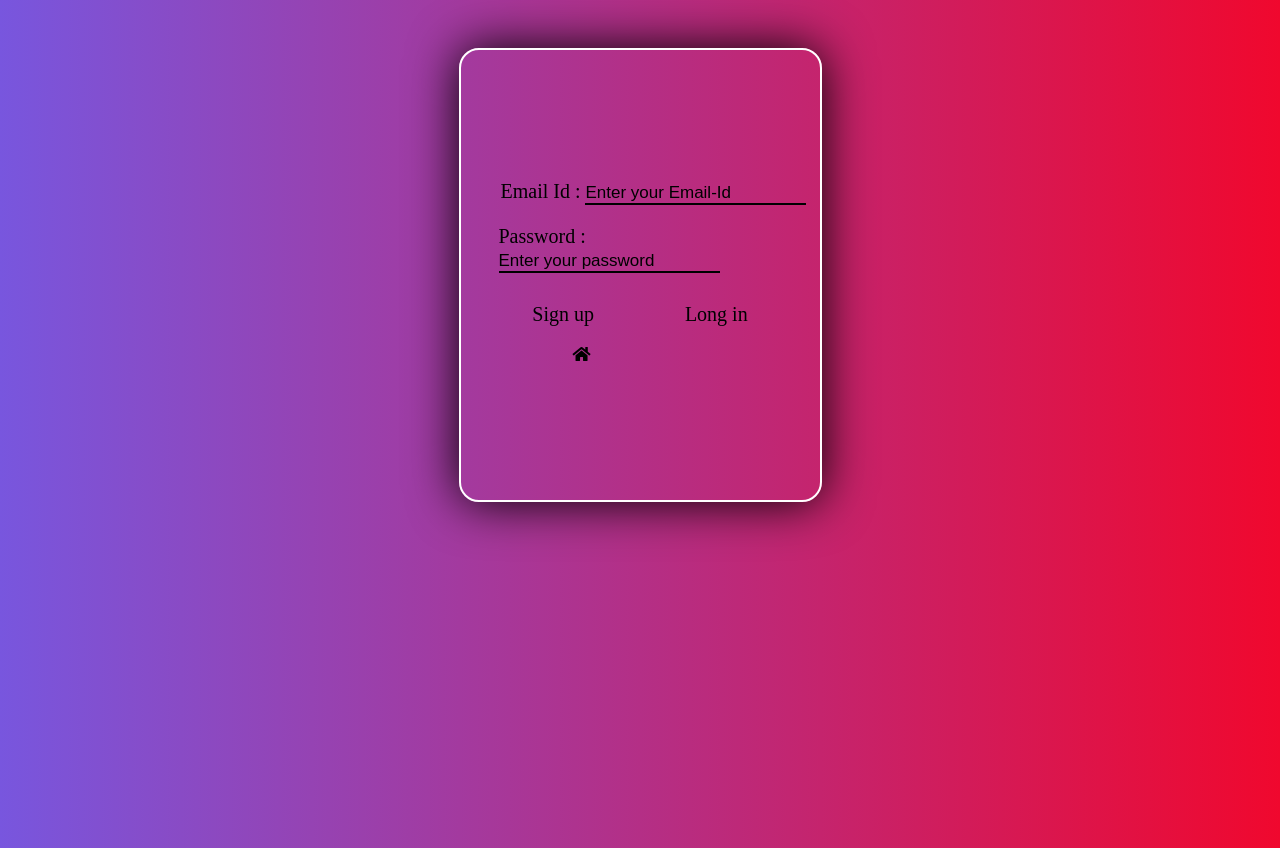
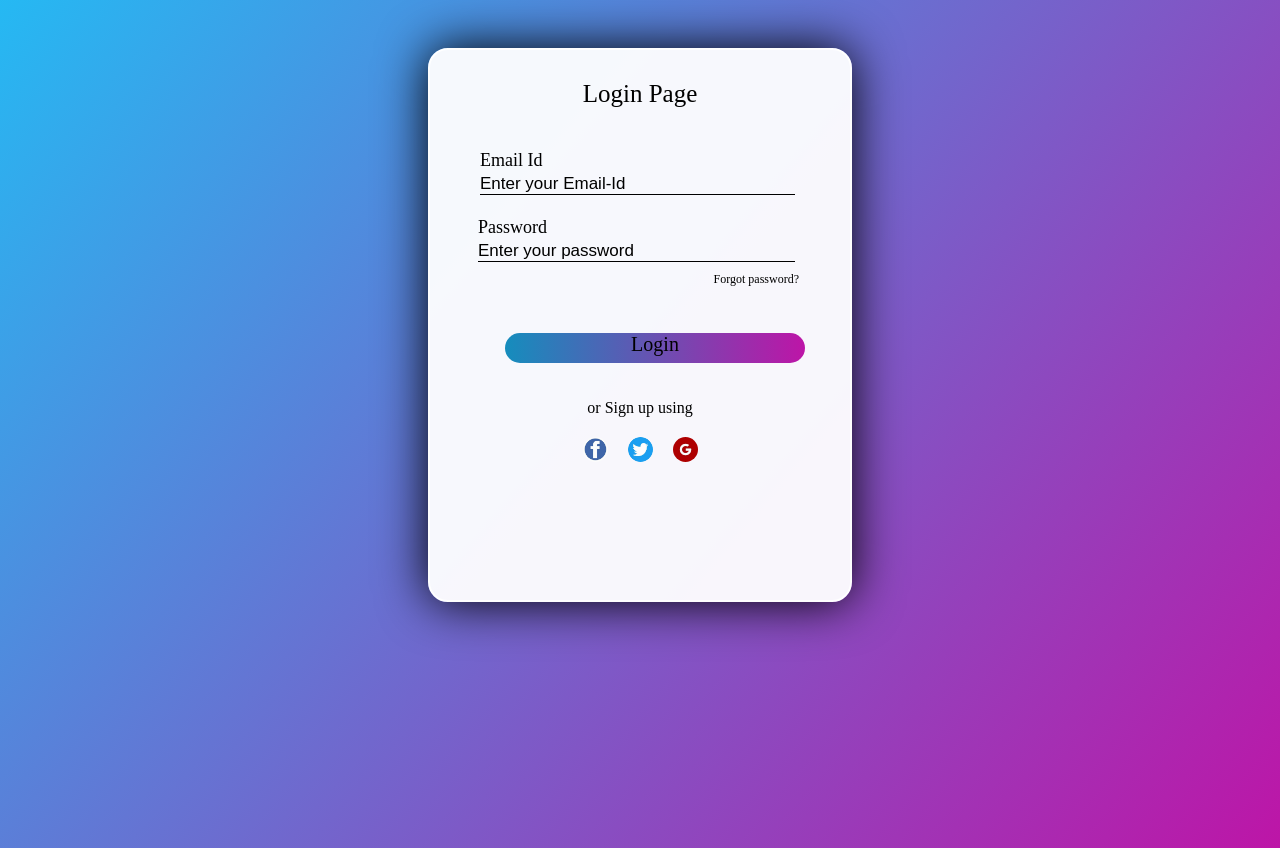
Before and after one commit to KaranGade24/loginPage, a plain HTML site: page index.html in a window 1280 px wide. Drawn offline with Linux system fonts and the light colour scheme.

Commit message:
create new design and add images

```diff
--- a/index.html
+++ b/index.html
@@ -15,9 +15,10 @@
   <body>
     <div class="login-page-bg">
       <div class="login-page-box">
+        <div class="login-name"><p>Login Page</p></div>
         <div class="email-pass-box">
           <div class="email-id">
-            <label for="email-id">Email Id : </label>
+            <div><label for="email-id">Email Id </label></div>
             <input
               class="email-input"
               type="email"
@@ -25,22 +26,27 @@
             />
           </div>
           <div class="password">
-            <label for="passward">Password : </label>
+            <label for="passward">Password <br /></label>
             <input
               class="pass-input"
               type="password"
               placeholder="Enter your password"
             />
           </div>
+
+          <span class="forgot">
+            <br />
+            <p>Forgot password?</p>
+          </span>
+          <p><br /><br /></p>
+          <div class="login-btn">Login</div>
         </div>
-        <div class="all-btn-box">
-          <div class="sign-btn">Sign up</div>
-          <div class="login-btn">Long in</div>
-        </div>
-        <div class="all-login-img">
-          <i class="fa fa-home"></i>
-          <i class="fa-brands fa-github"></i>
-          <i class="fa fa-facebook"></i>
+        <p><br /><br /></p>
+        <div class="or">or Sign up using <br /></div>
+        <div class="all-img">
+          <a href=""> <img src="./images/fb.jpg" alt="error" /> </a>
+          <a href=""> <img src="./images/twitter.jpg" alt="error" /> </a>
+          <a href=""> <img src="./images/google.jpg" alt="error" /> </a>
         </div>
       </div>
     </div>
--- a/style.css
+++ b/style.css
@@ -4,7 +4,8 @@
 }
 
 body {
-  background: linear-gradient(90deg, rgb(120, 86, 222), rgb(240, 8, 46));
+  background: linear-gradient(130deg, rgba(7, 175, 241, 0.877), #bd15a7);
+
   /* background-color: rgb(229, 116, 135); */
   width: 100vw;
   height: 100vh;
@@ -15,23 +16,25 @@ body {
   box-shadow: 0px 0px 50px black;
   margin: auto;
   margin-top: 48px;
-  background-color: transparent;
-  width: 359px;
-  height: 450px;
+  background-color: rgba(255, 255, 255, 0.950);
+  width: 400px;
+  height: 530px;
   border-radius: 20px;
   border: 2px solid white;
+  padding: 10px;
   /* position: absolute; */
 }
 
-/*
-.login-page-box {
-
-
-} */
+.login-name p {
+  margin: 20px;
+  font-size: 25px;
+  color: black;
+  text-align: center;
+}
 .email-pass-box {
   margin-left: 30px;
   font-size: 20px;
-  margin-top: 120px;
+  margin-top: 30px;
 }
 
 .email-id {
@@ -43,33 +46,52 @@ input {
   font-size: 17px;
   outline: none;
   border: none;
-  border-bottom: 2px solid black;
+  border-bottom: 1px solid black;
   background-color: transparent;
+  width: 90%;
 }
 
 input::placeholder {
   color: black;
 }
-
+label{
+  font-size: 18px;
+}
 .password {
   padding: 10px;
   padding-left: 8px;
 }
 
-.all-btn-box {
-  font-size: 20px;
-  margin: auto;
-  width: 60%;
-  /* background-color:black; */
-  padding: 20px;
+.forgot {
+  width: 100%;
+  height: fit-content;
+  font-size: 12px;
   display: flex;
-  justify-content: space-between;
+  justify-content: right;
 }
 
-.sign-btn:hover {
+.forgot p {
+  /* padding: 5px; */
+  margin-right: 41px;
+}
+.forgot p:hover {
   cursor: pointer;
   color: blue;
 }
+.login-btn {
+  border-radius: 20px;
+  margin: auto;
+  text-align: center;
+  width: 300px;
+  height: 30px;
+  background: linear-gradient(90deg, rgb(21, 141, 189), #bd15a7);
+}
+
+.or{
+  text-align: center;
+  margin: auto;
+}
+
 .login-btn:hover {
   cursor: pointer;
   color: blue;
@@ -84,12 +106,22 @@ input::placeholder {
   /* background-color: red; */
 }
 
+.all-img{
+  margin: 10px;
+  display: flex;
+  justify-content: center;
+}
+.all-img img{
+  padding:10px;
+  width:25px;
+  border-radius: 30px;
+}
 
-@media screen and (max-width:500px){
-  body{
+@media screen and (max-width: 500px) {
+  body {
     background-color: black;
   }
-  .login-page-box{
-    width:300px;
+  .login-page-box {
+    width: 300px;
   }
 }
```
Also changed, not shown: images/fb.jpg (added), images/google.jpg (added), images/twitter.jpg (added).
